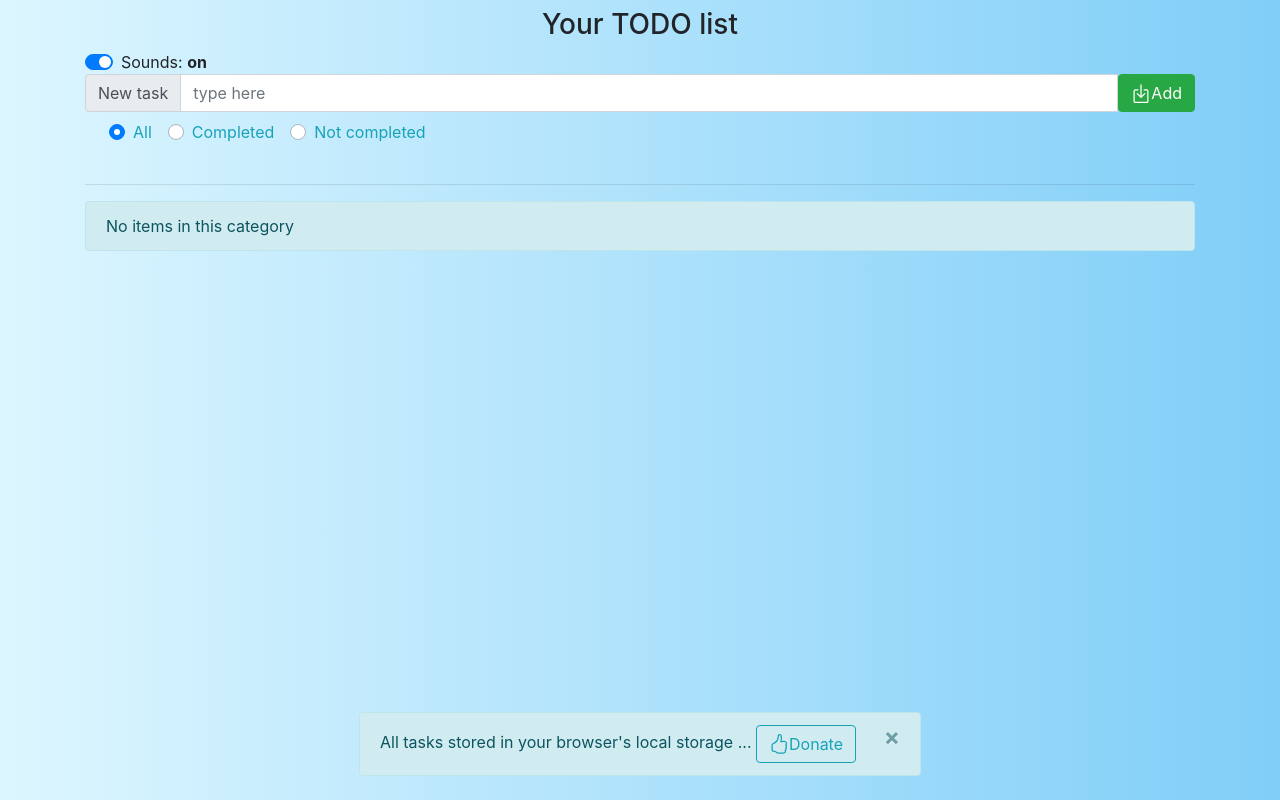
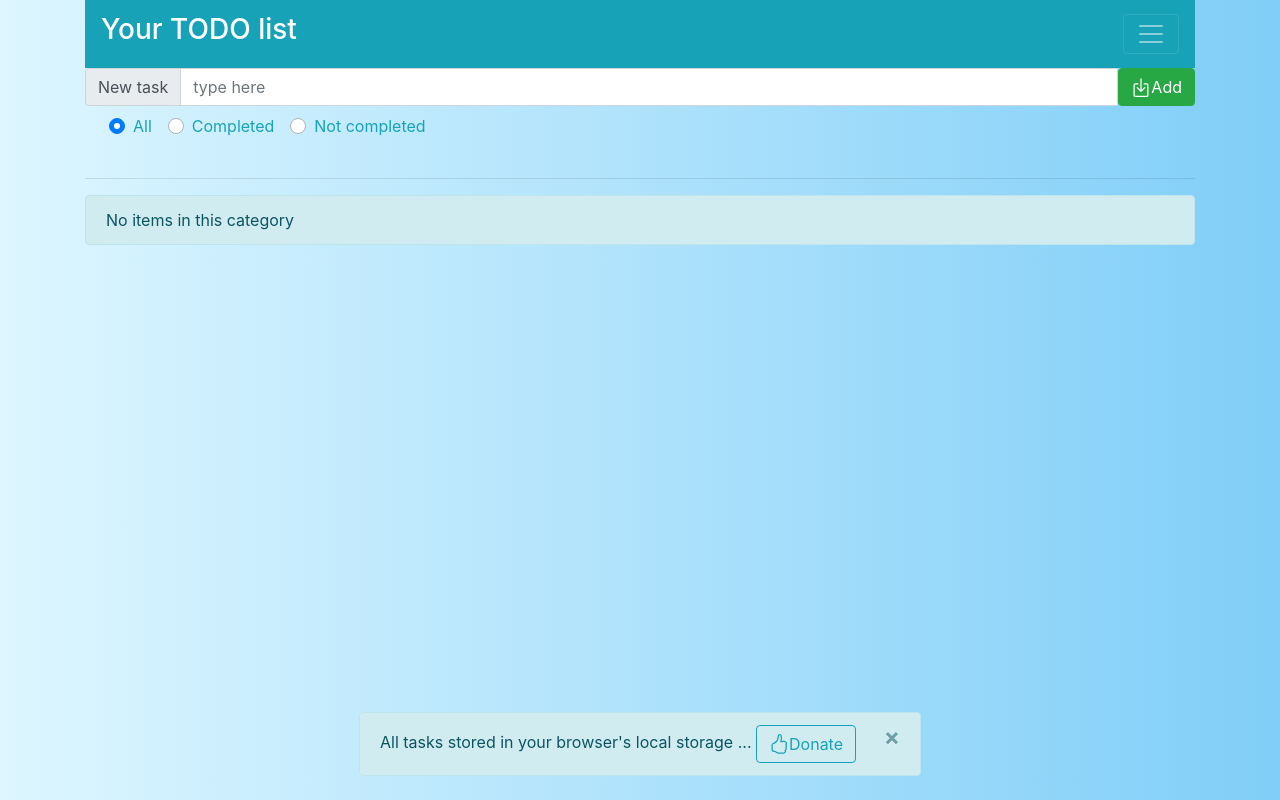
Before and after one commit to Yaltaphil/first-vue, a Vue app: page / in a window 1280 px wide. Built offline with nearby package versions, Linux system fonts and the light colour scheme.

Commit message:
feat: add navbar

```diff
--- a/src/App.vue
+++ b/src/App.vue
@@ -1,19 +1,27 @@
 <template>
   <b-container fluid="sm">
-    <h3 class="text-center my-2">Your TODO list</h3>
-    <b-form-checkbox v-model="soundOn" switch>
-      Sounds:
-      <b>{{ soundOn ? "on" : "off" }}</b>
-    </b-form-checkbox>
+    <b-navbar toggleable variant="info" type="dark">
+      <b-navbar-brand>
+        <h3>Your TODO list</h3>
+      </b-navbar-brand>
+
+      <b-navbar-toggle target="nav-collapse"></b-navbar-toggle>
+
+      <b-collapse id="nav-collapse" is-nav>
+        <b-navbar-nav>
+          <hr />
+          <b-form-checkbox v-model="soundOn" switch>
+            Sounds:
+            <b>{{ soundOn ? "on" : "off" }}</b>
+          </b-form-checkbox>
+        </b-navbar-nav>
+      </b-collapse>
+    </b-navbar>
 
     <add @new-Item="addItem" />
     <b-row class="p-2 ml-3">
       <b-form-group>
-        <b-form-radio-group
-          class="text-info"
-          v-model="filter"
-          :options="options"
-        ></b-form-radio-group>
+        <b-form-radio-group class="text-info" v-model="filter" :options="options"></b-form-radio-group>
       </b-form-group>
     </b-row>
     <hr />
```
